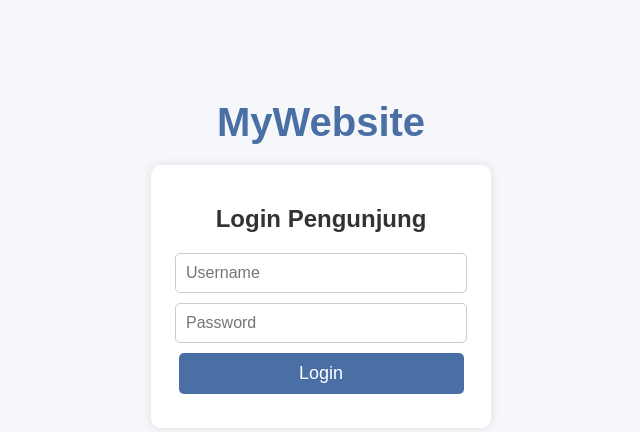
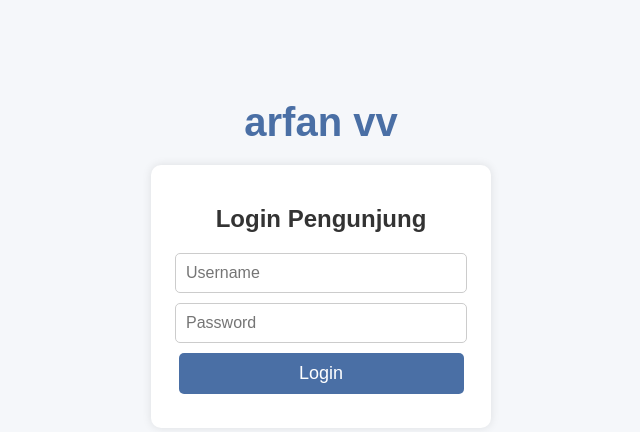
Before and after one commit to afranafrianto-prog/website-ARFAN-vv, a plain HTML site: page index.html in a window 1280 px wide. Shown: the whole page, without its empty margins (319-959 px from the left). Drawn offline with Linux system fonts and the light colour scheme.

Commit message:
Update index.html

```diff
--- a/index.html
+++ b/index.html
@@ -2,14 +2,14 @@
 <html lang="id">
 <head>
     <meta charset="UTF-8">
-    <title>Login - MyWebsite</title>
+    <title>Login - arfan vv</title>
     <link rel="stylesheet" href="style.css">
     <script src="script.js" defer></script>
 </head>
 <body>
 
     <div class="container">
-        <h1 class="title">MyWebsite</h1>
+        <h1 class="title">arfan vv</h1>
 
         <div class="login-box">
             <h2>Login Pengunjung</h2>
```
